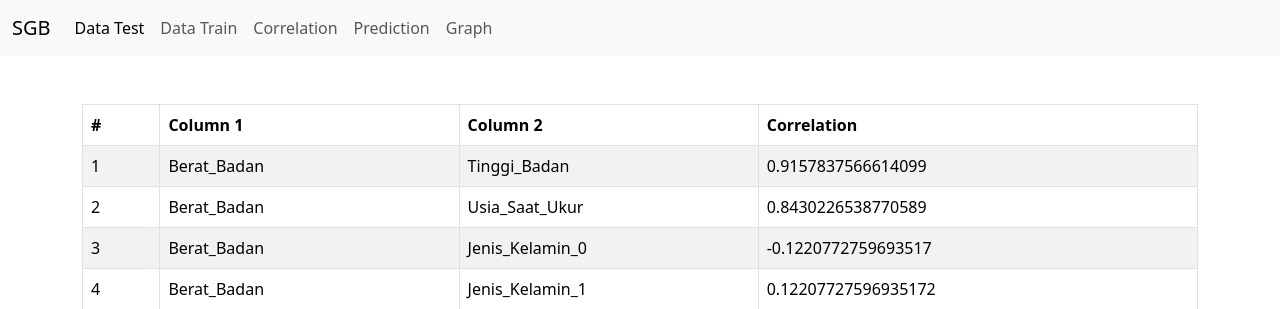
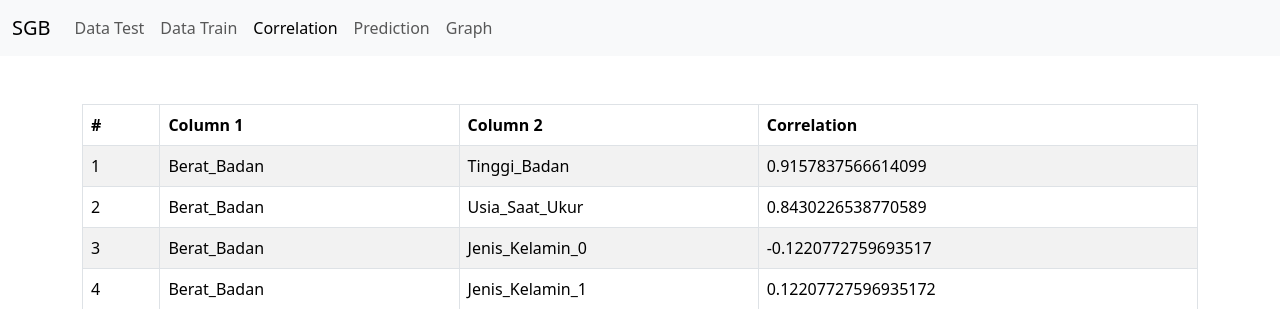
Before and after one commit to yudamualim/infant_nutrition_status, a Django app: page /correlation in a window 1280 px wide. Shown: the top 309 px of the page. Run offline with Django 5.2, Linux system fonts and the light colour scheme; some libraries are stand-ins or nearby versions.

Commit message:
refactor: update nav - conditionally display active current page in nav.html

```diff
--- a/napp/templates/nav.html
+++ b/napp/templates/nav.html
@@ -6,11 +6,11 @@
     </button>
     <div class="collapse navbar-collapse" id="navbarNavAltMarkup">
       <div class="navbar-nav">
-        <a class="nav-link active" href="/">Data Test</a>
-        <a class="nav-link" href="/data-train">Data Train</a>
-        <a class="nav-link" href="/correlation">Correlation</a>
-        <a class="nav-link" href="/predict">Prediction</a>
-        <a class="nav-link" href="/graph">Graph</a>
+        <a class="nav-link {% if request.path == '/' %}active{% endif %}" href="/" {% if request.path == '/' %}aria-current="page"{% endif %}>Data Test</a>
+        <a class="nav-link {% if request.path == '/data-train' %}active{% endif %}" href="/data-train" {% if request.path == '/data-train' %}aria-current="page"{% endif %}>Data Train</a>
+        <a class="nav-link {% if request.path == '/correlation' %}active{% endif %}" href="/correlation" {% if request.path == '/correlation' %}aria-current="page"{% endif %}>Correlation</a>
+        <a class="nav-link {% if request.path == '/predict' %}active{% endif %}" href="/predict" {% if request.path == '/predict' %}aria-current="page"{% endif %}>Prediction</a>
+        <a class="nav-link {% if request.path == '/graph' %}active{% endif %}" href="/graph" {% if request.path == '/graph' %}aria-current="page"{% endif %}>Graph</a>
       </div>
     </div>
   </div>
```
